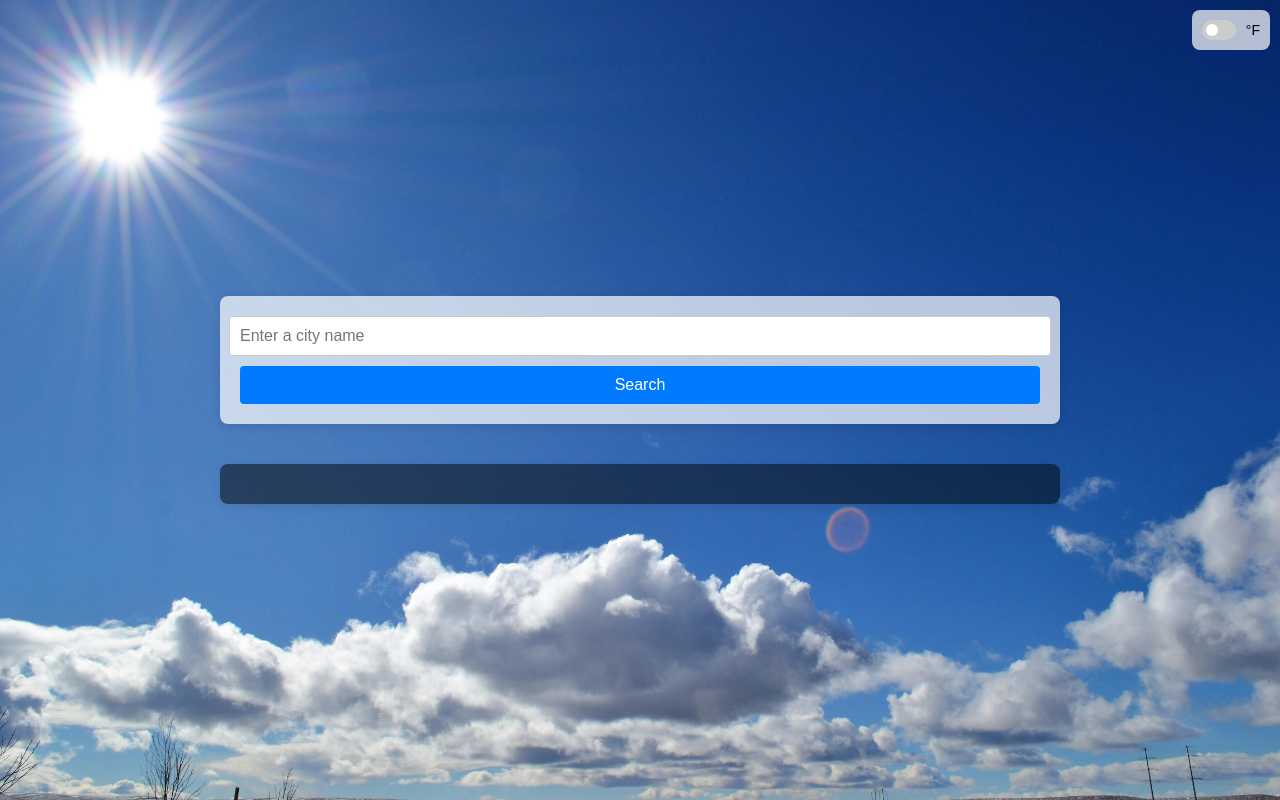
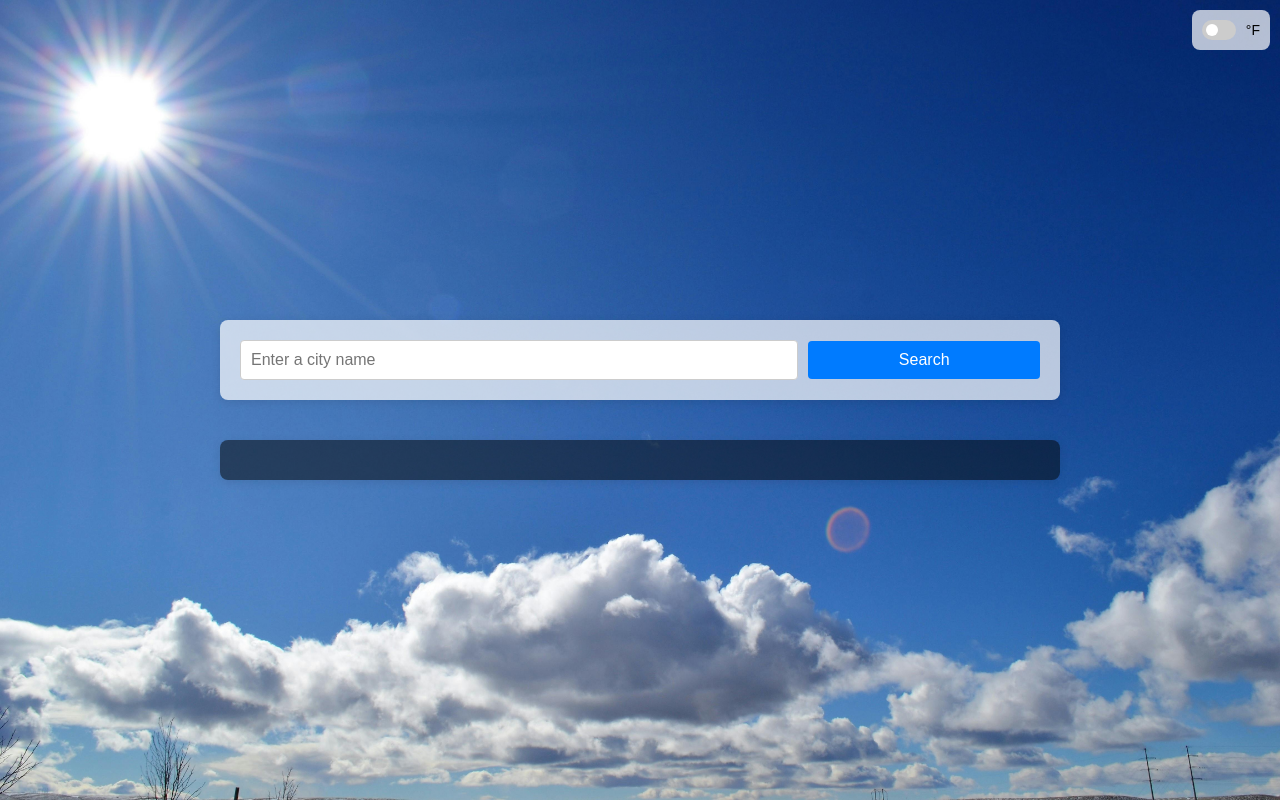
Before and after one commit to yassersalama22/weather, a website built with webpack: page src/index.html in a window 1280 px wide. Built offline with nearby package versions, Linux system fonts and the light colour scheme.

Commit message:
change the search form style

```diff
--- a/src/index.html
+++ b/src/index.html
@@ -4,7 +4,6 @@
     <meta charset="UTF-8" />
     <meta name="viewport" content="width=device-width, initial-scale=1.0" />
     <title>Weather App</title>
-    <link rel="stylesheet" href="style.css" />
   </head>
   <body>
     <div id="app">
@@ -22,6 +21,5 @@
       <div id="weatherData"></div>
       <div id="forecastData"></div>
     </div>
-    <script src="index.js"></script>
   </body>
 </html>
--- a/src/style.css
+++ b/src/style.css
@@ -85,7 +85,7 @@ input:checked + .slider:before {
 
 #searchForm {
   display: flex;
-  flex-direction: column;
+  flex-direction: row; /* Align items in a row */
   align-items: center;
   margin-bottom: 20px;
   background: rgba(
@@ -98,14 +98,15 @@ input:checked + .slider:before {
   border-radius: 8px;
   box-shadow: 0 2px 10px rgba(0, 0, 0, 0.1);
   width: 100%;
+  max-width: 800px;
 }
 
 #locationInput {
   padding: 10px;
   border: 1px solid #ccc;
   border-radius: 4px;
-  width: 100%;
-  margin-bottom: 10px;
+  width: 70%; /* Adjust width to fit button */
+  margin-right: 10px; /* Add space between input and button */
   font-size: 16px;
 }
 
@@ -117,7 +118,7 @@ button {
   color: white;
   cursor: pointer;
   font-size: 16px;
-  width: 100%;
+  width: 30%; /* Adjust width to fit input */
 }
 
 button:hover {
```
